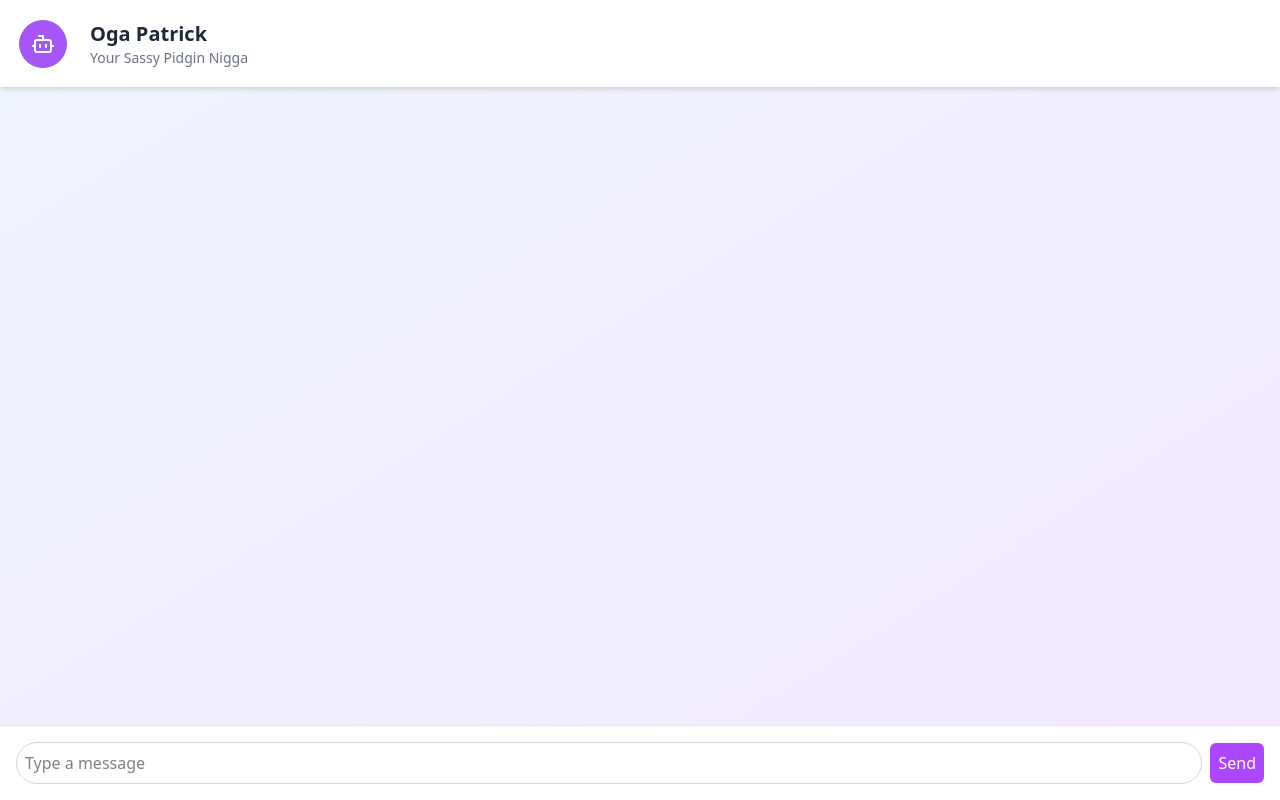
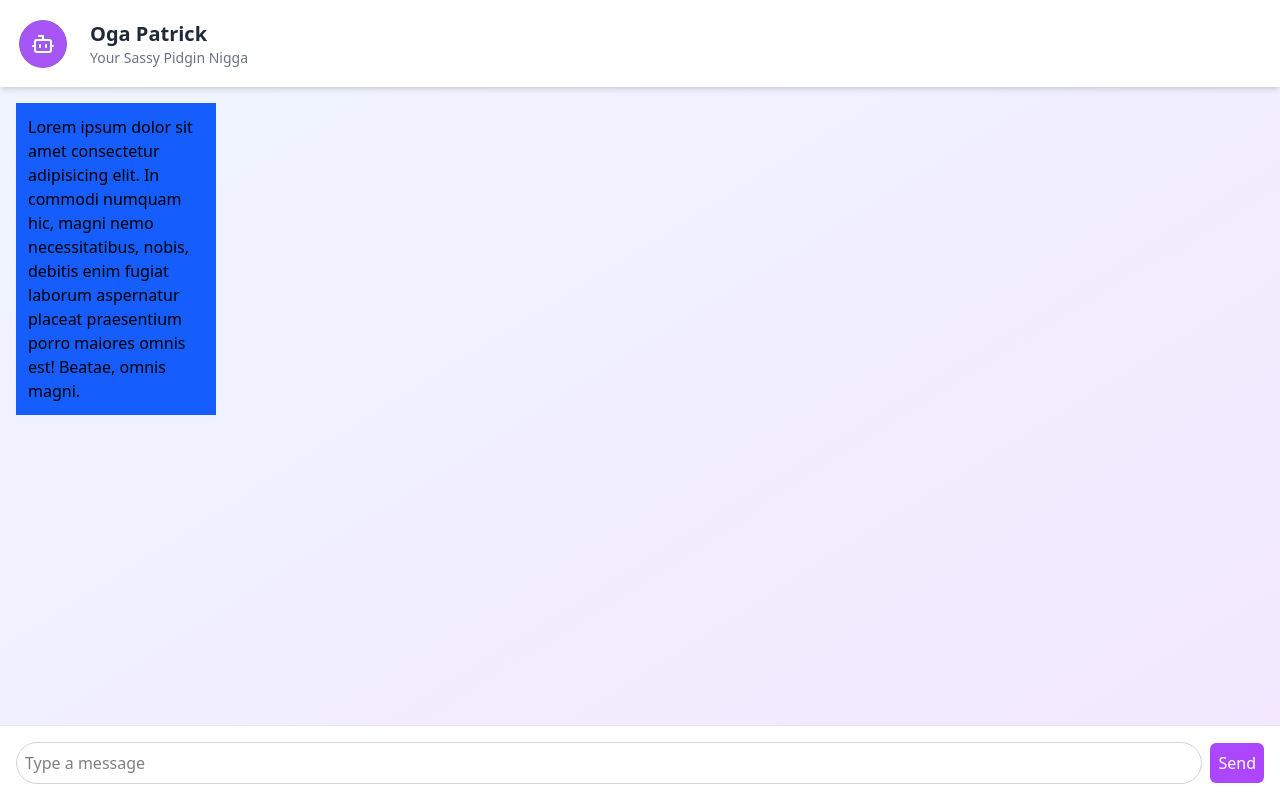
Before and after one commit to cyberdiego33/AceMedia-UI-Update, a React (Vite) app in the folder react-tailwind-project/: page / in a window 1280 px wide. Built offline with nearby package versions, Linux system fonts and the light colour scheme.

Commit message:
Update App.jsx

```diff
--- a/react-tailwind-project/src/App.jsx
+++ b/react-tailwind-project/src/App.jsx
@@ -15,19 +15,47 @@ function NavBar() {
   );
 }
 
+function ChatCard() {
+  return (
+    <div className="relative w-[200px] p-3 bg-blue-600">
+      Lorem ipsum dolor sit amet consectetur adipisicing elit. In commodi
+      numquam hic, magni nemo necessitatibus, nobis, debitis enim fugiat laborum
+      aspernatur placeat praesentium porro maiores omnis est! Beatae, omnis
+      magni.
+    </div>
+  );
+}
+
 function BodyChat() {
-  return <p></p>;
+  return (
+    <div className="p-4">
+      <ChatCard />
+    </div>
+  );
+}
+
+function startApp() {
+  const message = document.querySelector("input").value;
+  alert(`${message}`);
 }
 
 function InputArea() {
   return (
     <div className="bg-white p-4 border-t border-gray-200 flex items-center space-x-2 absolute bottom-0 inset-x-0">
-      <input className="input-area flex-1 p-2 border border-gray-300 rounded-full outline-none" type="text" placeholder="Type a message" />
-      <button className="send-btn bg-purple-500 hover:bg-purple-600 p-2 rounded-md transition-colors text-white">Send</button>
+      <input
+        className="input-area flex-1 p-2 border border-gray-300 rounded-full outline-none"
+        type="text"
+        placeholder="Type a message"
+      />
+      <button
+        className="send-btn bg-purple-500 hover:bg-purple-600 p-2 rounded-md transition-colors text-white"
+        onClick={startApp}
+      >
+        Send
+      </button>
     </div>
   );
 }
 
-
 export default NavBar;
 export { BodyChat, InputArea };
```
